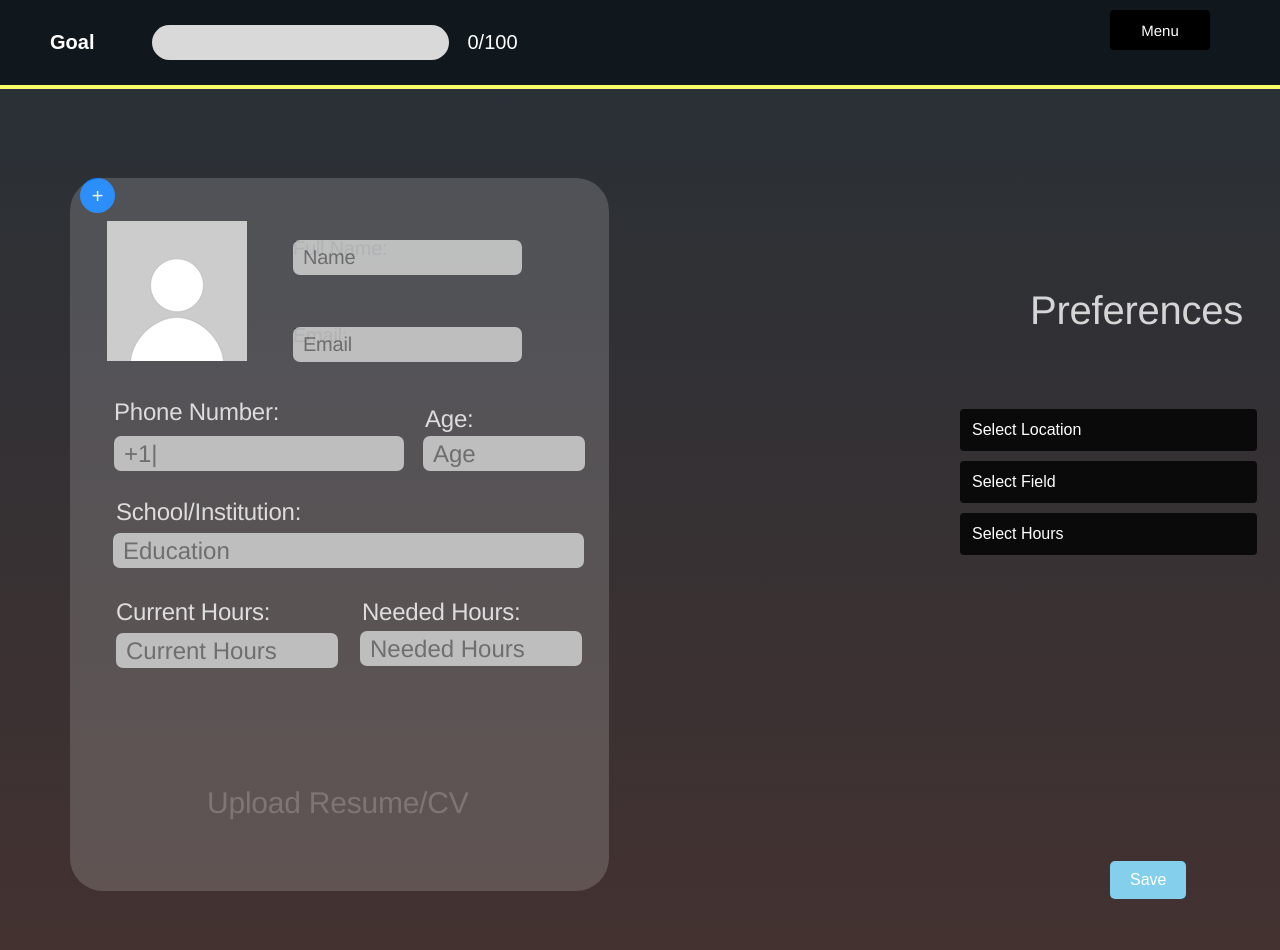
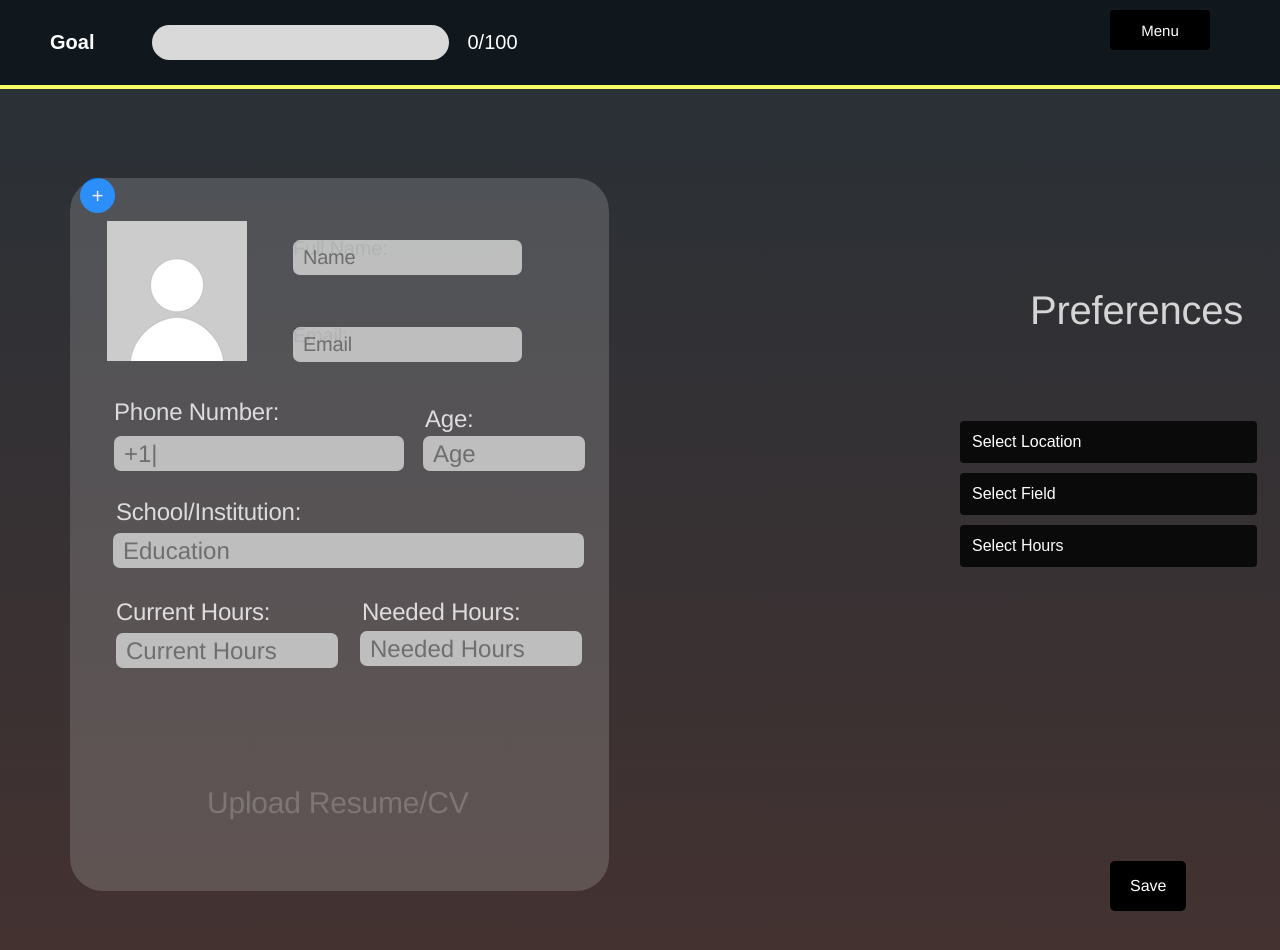
Before and after one commit to Inika-Goyal/YouthInAction, a React (Create React App) app in the folder youth_in_action/: page /user in a window 1280 px wide. Shown: the top 950 px of the page. Built offline with nearby package versions, Linux system fonts and the light colour scheme.

Commit message:
updated style of button

```diff
--- a/youth_in_action/src/User.css
+++ b/youth_in_action/src/User.css
@@ -7,8 +7,12 @@
   }
 
   .save-btn {
-    background-color: #83cfec; /* Green background */
-    color: white;              /* White text */
+    background-color: #000000;
+    color: #ffffff;
+    font-family: "Gowun Batang-Regular", Helvetica;
+    font-size: 20px;
+    border-radius: 50px;
+    height: 50px;             /* White text */
     padding: 10px 20px;        /* Padding inside the button */
     font-size: 16px;           /* Font size */
     border: none;              /* No border */
```
